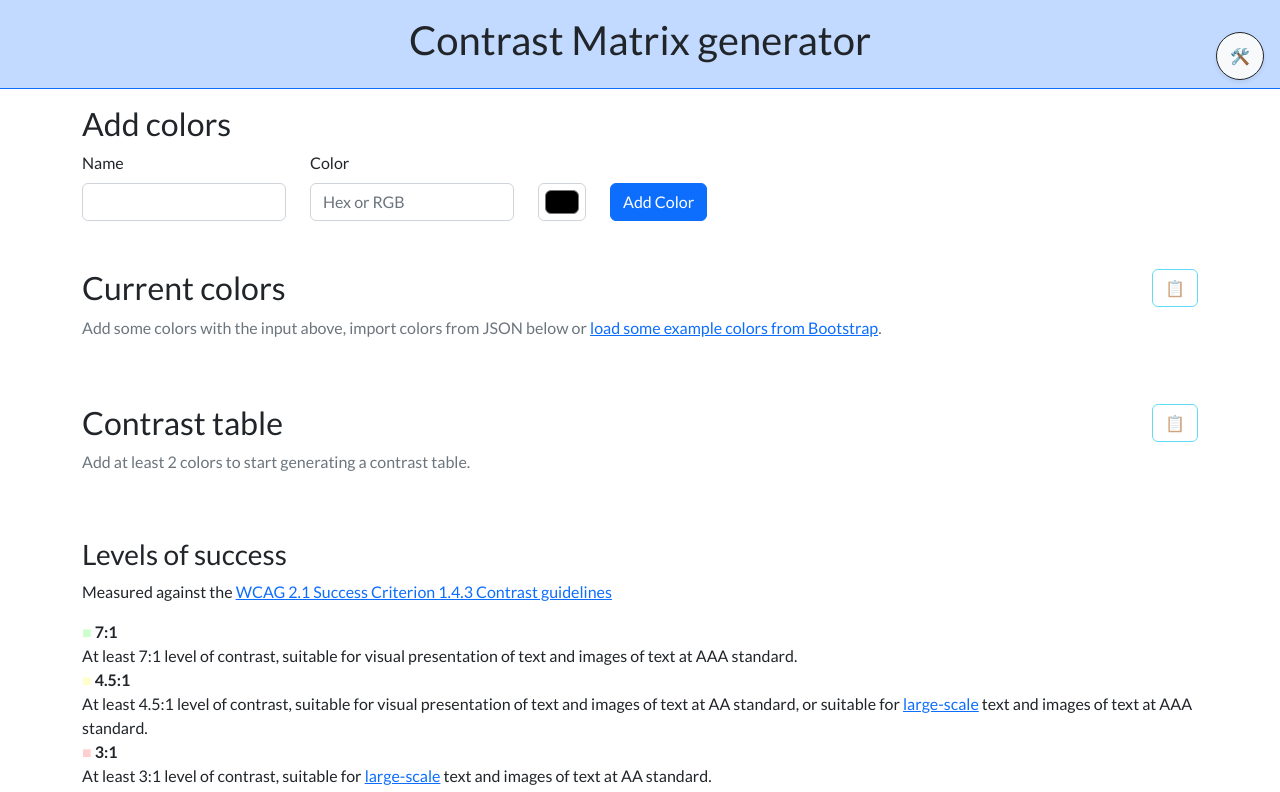
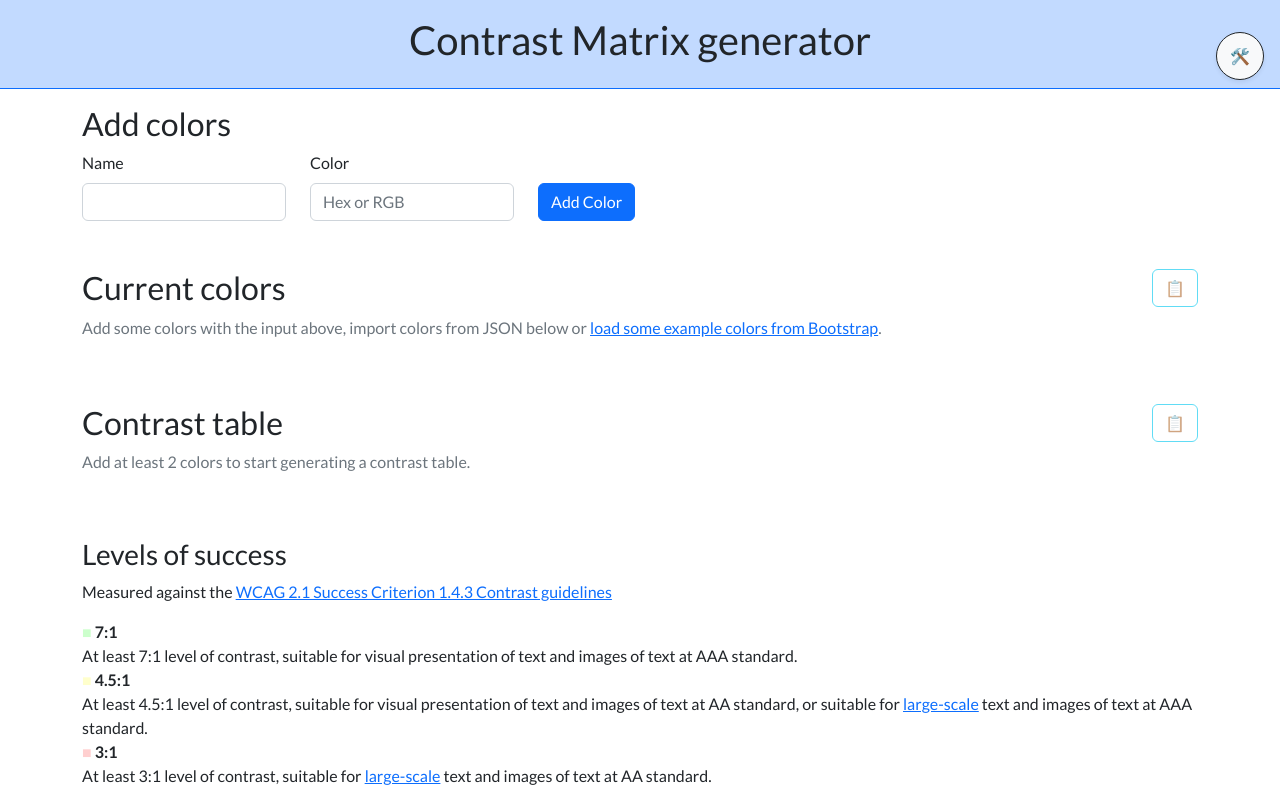
Before and after one commit to NotThatGothic/contrast-matrix-generator, a Vue app: page / in a window 1280 px wide. Shown: the top 792 px of the page. Built offline with nearby package versions, Linux system fonts and the light colour scheme; a web font is replaced by a local one.

Commit message:
rework to use OKLCH

```diff
--- a/index.html
+++ b/index.html
@@ -6,6 +6,7 @@
     <link rel="icon" href="/src/assets/favicon.ico" />
     <meta name="viewport" content="width=device-width, initial-scale=1.0" />
     <link rel="stylesheet" href="/src/assets/style.css">
+    <script src="https://colorjs.io/dist/color.global.js"></script>
 
     <title>Contrast Matrix Generator</title>
 </head>
--- a/package.json
+++ b/package.json
@@ -10,6 +10,8 @@
     "dependencies": {
         "apca-w3": "^0.1.9",
         "bootstrap": "^5.2.0",
+        "chroma-js": "^2.4.2",
+        "colorjs.io": "^0.4.5",
         "gh-pages": "^4.0.0",
         "stylus": "^0.58.1",
         "vue": "^3.2.37"
--- a/src/App.vue
+++ b/src/App.vue
@@ -137,6 +137,7 @@
 						<tr>
 							<th style="width:auto">Color name</th>
 							<th style="width:20ex" class="text-center" v-if="displayOptions.showSample">Color sample</th>
+							<th style="width:auto">Color chroma</th>
 							<th style="width:auto">Color hexcode</th>
 							<th v-if="displayOptions.showRGB" style="width:auto">Color RGB value</th>
 							<th style="width:auto" v-if="displayOptions.showLum">Color Lum</th>
@@ -144,7 +145,7 @@
 						</tr>
 					</thead>
 					<tbody>
-						<tr v-for="(color) in colors" :key="color.id" is="vue:ColorRow" :id="color.id" :name="color.colorName" :hex="color.colorHex" :displayOptions="displayOptions" @update-name="updateName" @update-hex="updateHex" @remove-row="removeRow" />
+						<tr v-for="(color) in colors" :key="color.id" is="vue:ColorRow" :id="color.id" :name="color.colorName" :chroma="color.colorChroma" :hex="color.colorHex" :displayOptions="displayOptions" @update-name="updateName" @update-hex="updateHex" @remove-row="removeRow" />
 					</tbody>
 					<tfoot v-if="!displayOptions.readOnly">
 						<tr>
@@ -271,6 +272,8 @@
 
 	import { APCAcontrast, reverseAPCA, sRGBtoY, displayP3toY, adobeRGBtoY, alphaBlend, calcAPCA, fontLookupAPCA } from 'apca-w3';
 	import { colorParsley, colorToHex, colorToRGB } from 'colorparsley';  // optional string parsing
+	import chroma from "chroma-js";
+
 export default {
 	name: 'ContrastMatrix',
 	mounted() {
@@ -334,6 +337,7 @@ export default {
 			this.colors.push({
 				id: this.nextId,
 				colorName: newColorName,
+				colorChroma: chroma(newColorHex),
 				colorHex: standardizeHex(newColorHex),
 				colorRGB: hexToRGB(newColorHex),
 				colorLum: calculateLum(hexToRGB(newColorHex).r,hexToRGB(newColorHex).g,hexToRGB(newColorHex).b),
--- a/src/components/AddColor.vue
+++ b/src/components/AddColor.vue
@@ -15,9 +15,6 @@
 						<input id="new-color-code" class="form-control" type="text" name="new-color-code"
 						placeholder="Hex or RGB" v-model="newColorCode" required />
 					</div>
-					<div class="col-auto">
-						<input id="new-color-code" class="form-control form-control-color" type="color" name="new-color-code" v-model="newColorHex" />
-					</div>
 				</div>
 			</div>
 			<div class="col-auto mb-3 mb-md-0">
@@ -28,36 +25,14 @@
 </template>
 
 <script>
+import chroma from "chroma-js";
+
 export default {
 	name: 'AddColors',
 	data() {
 		return {
 			newColorName: '',
 			newColorCode: '',
-			newColorHex: '#000000',
-			cameFromCode: false,
-			cameFromHex: false
-		}
-	},
-	watch: {
-		newColorCode(newVal, oldVal) {
-			if (this.cameFromHex) {
-				this.cameFromHex = false
-			} else {
-				this.cameFromHex = false
-				if ((/^#?([a-f\d])([a-f\d])([a-f\d])$|^#?([a-f\d]{2})([a-f\d]{2})([a-f\d]{2})$/i).test(this.newColorCode)) {
-					this.cameFromCode = true;
-					this.newColorHex = '#' + standardizeHex(newVal)
-				}
-			}
-		},
-		newColorHex(newVal,oldVal) {
-			if(this.cameFromCode) {
-				this.cameFromCode = false
-			} else {
-				this.cameFromHex = true
-				this.newColorCode = newVal
-			}
 		}
 	},
 	methods: {
@@ -65,16 +40,7 @@ export default {
 			if (this.newColorName == false || this.newColorCode === false) {
 				alert("Name and Color value are mandatory")
 			} else {
-				if ((/^#?(([a-f\d]{3}){1,2})$/i).test(this.newColorCode)) {
-					this.$emit('addColor', this.newColorName, this.newColorCode)
-					this.newColorName = ''
-					this.newColorCode = ''
-				} else
 				if ((/(?:rgb)?:?\s?\(?(\d{1,3})(?:\s|,|,\s)(\d{1,3})(?:\s|,|,\s)(\d{1,3})\)?/gi).test(this.newColorCode)) {
-					var test = standardizeRGB(this.newColorCode)
-					console.log('rgb ' + test)
-					var toHex = RGBToHex(test)
-					console.log('toHex ' + toHex)
 					this.newColorCode = RGBToHex(standardizeRGB(this.newColorCode))
 					this.$emit('addColor', this.newColorName, this.newColorCode)
 					this.newColorName = ''
@@ -86,38 +52,14 @@ export default {
 		},
 	}
 }
-function standardizeRGB(value) {
-	var regex = /rgb:?|\(|\)|,(?= )|^\s|\s$/ig
-	value = value.replaceAll(regex, '')
-	var regex2 = /,/g
-	return value = value.replaceAll(regex2, ' ')
+</script>
+
+if (this.newColorName == false || this.newColorCode === false) {
+	alert("Name and Color value are mandatory")
+} else {
+	if (chroma.valid(this.newColorCode) == true ) {
+		this.newColorName = new Color(this.newColorCode);
+	} else {
+		alert("This color code is not valid.")
+	}
 }
-
-function standardizeHex(value) {
-	value = value.replace('#','')
-	if (value.length == 3) {
-		value = value[0] + value[0] + value[1] + value[1] + value[2] + value[2];
-	}
-	return value.toLowerCase();
-}
-
-function RGBToHex(rgb) {
-	var regex = /^(\d+)\s(\d+)\s(\d+)$/
-	rgb = rgb.replace(regex, function(m, r,g,b) {
-		r = Math.abs(r).toString(16)
-		g = Math.abs(g).toString(16)
-		b = Math.abs(b).toString(16)
-		if (r.length == 1) {
-			r = '0' + r
-		}
-		if (g.length == 1) {
-			g = '0' + g
-		}
-		if (b.length == 1) {
-			b = '0' + b
-		}
-		return ('#' + r + g + b)
-	})
-	return rgb
-}
-</script>
--- a/src/components/ColorRow.vue
+++ b/src/components/ColorRow.vue
@@ -84,6 +84,7 @@ export default {
 		id: Number,
 		name: String,
 		hex: String,
+		chroma: String,
 		displayOptions: Object,
 	},
 	data() {
```
Also changed, not shown: 1 other file (tests, documents, lock files or other folders).
